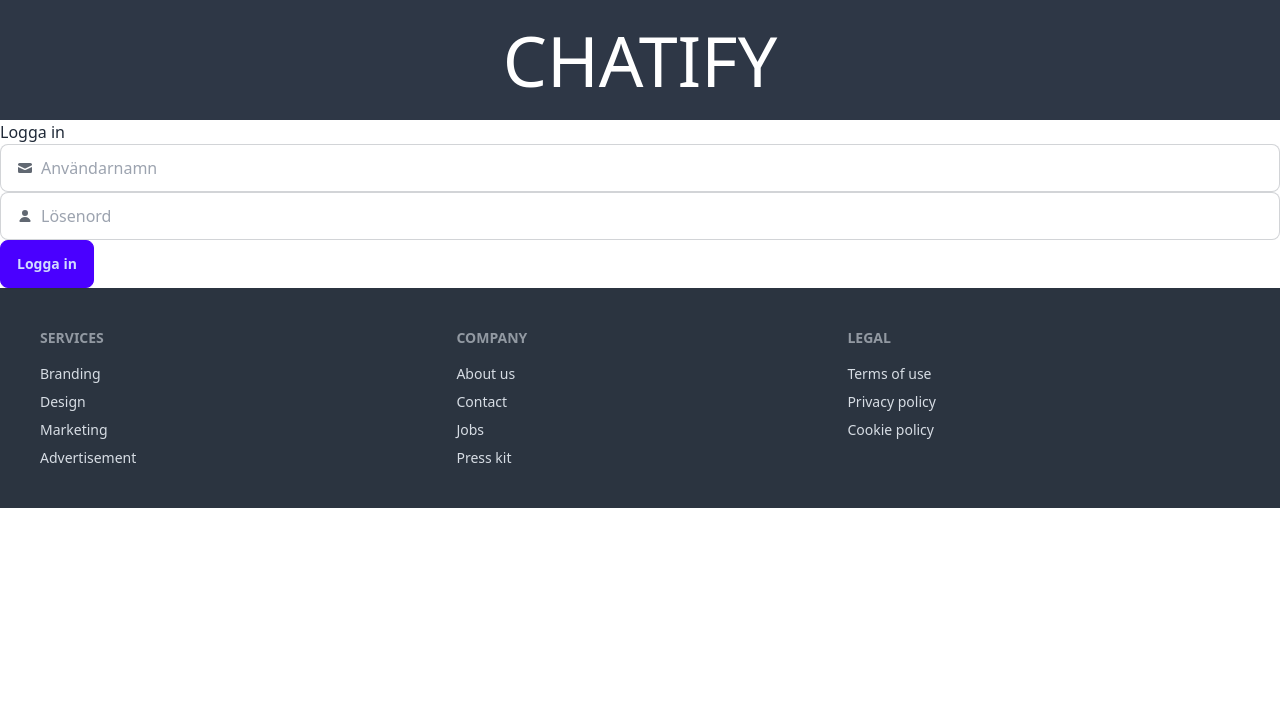
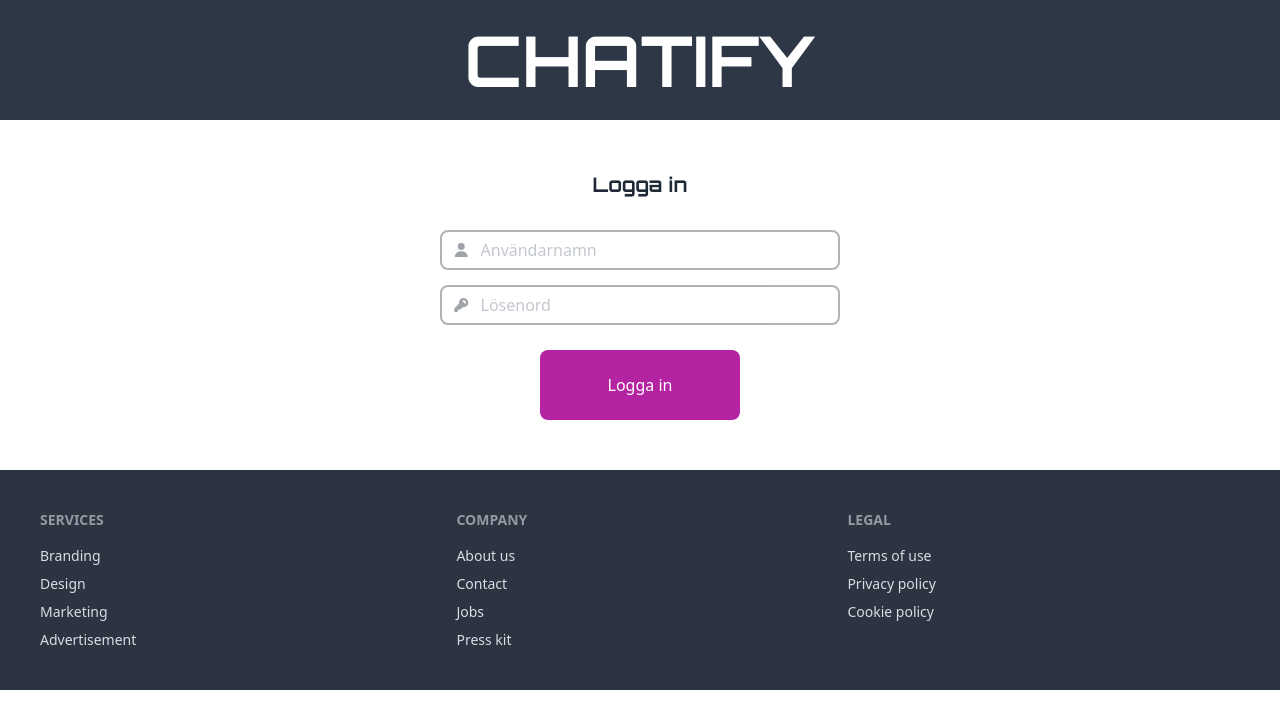
Before and after one commit to Nelliegrand/Chatify-app, a React (Vite) app: page /login in a window 1280 px wide. Shown: the top 728 px of the page. Built offline with nearby package versions, Linux system fonts and the light colour scheme.

Commit message:
lagt till resten av styling på register och login

```diff
--- a/index.html
+++ b/index.html
@@ -4,6 +4,9 @@
 <head>
   <meta charset="UTF-8" />
   <meta name="viewport" content="width=device-width, initial-scale=1.0" />
+  <link rel="preconnect" href="https://fonts.googleapis.com">
+  <link rel="preconnect" href="https://fonts.gstatic.com" crossorigin>
+  <link href="https://fonts.googleapis.com/css2?family=Orbitron:wght@400..900&display=swap" rel="stylesheet">
   <title>Chatify</title>
 </head>
 
--- a/src/comps/Chat.jsx
+++ b/src/comps/Chat.jsx
@@ -2,6 +2,8 @@ import { useState, useEffect } from "react";
 import Sidenav from "./SideNav";
 import axios from "axios";
 import DOMPurify from "dompurify";
+import Header from "./Header";
+import Footer from "./Footer";
 
 //Mina setters
 function Chat() {
@@ -180,6 +182,8 @@ function Chat() {
     };
 
     return (
+        <>
+            <Header />
             <div>
                 <Sidenav />
                 <div id="main">
@@ -237,6 +241,8 @@ function Chat() {
                     </div>
                 </div>
             </div>
+            <Footer />
+        </>
     );
 }
 
--- a/src/comps/Header.jsx
+++ b/src/comps/Header.jsx
@@ -1,10 +1,10 @@
-
 
 function Header() {
     return (
         <div>
             <header
                 style={{
+
                     width: "100%",
                     height: "120px",
                     backgroundColor: "rgb(46, 55, 70)",
@@ -20,9 +20,10 @@ function Header() {
                 style={{
                     fontSize: "70px",
                     padding: '20px',
-                    fontFamily: "inherit"
+                    fontFamily: "'Orbitron', sans-serif",
+                    fontWeight: "700"
                 }}
-            >CHATIFY</h1>
+                className="orbitron">CHATIFY</h1>
             </header>
         </div>
     )
--- a/src/comps/Login.jsx
+++ b/src/comps/Login.jsx
@@ -1,4 +1,4 @@
-import React, { useState, useEffect } from "react";
+import React, { useState } from "react";
 import Header from "./Header";
 import Footer from "./Footer";
 import { useNavigate } from "react-router-dom";
@@ -45,29 +45,10 @@ function Login({ onLogin }) {  // Ta emot onLogin som en prop
     return (
         <>
             <Header />
-            <div>
-                <h1>Logga in</h1>
+            <div className="form-container">
+                <h1 className="login">Logga in</h1>
                 {error && <p style={{ color: "red" }}>{error}</p>}
-                <label className="input input-bordered flex items-center gap-2">
-                    <svg
-                        xmlns="http://www.w3.org/2000/svg"
-                        viewBox="0 0 16 16"
-                        fill="currentColor"
-                        className="h-4 w-4 opacity-70">
-                        <path
-                            d="M2.5 3A1.5 1.5 0 0 0 1 4.5v.793c.026.009.051.02.076.032L7.674 8.51c.206.1.446.1.652 0l6.598-3.185A.755.755 0 0 1 15 5.293V4.5A1.5 1.5 0 0 0 13.5 3h-11Z" />
-                        <path
-                            d="M15 6.954 8.978 9.86a2.25 2.25 0 0 1-1.956 0L1 6.954V11.5A1.5 1.5 0 0 0 2.5 13h11a1.5 1.5 0 0 0 1.5-1.5V6.954Z" />
-                    </svg>
-                    <input
-                        type="text"
-                        className="grow"
-                        placeholder="Användarnamn"
-                        value={username}
-                        onChange={(e) => setUsername(e.target.value)}
-                    />
-                </label>
-                <label className="input input-bordered flex items-center gap-2">
+                <label className="input-field">
                     <svg
                         xmlns="http://www.w3.org/2000/svg"
                         viewBox="0 0 16 16"
@@ -77,18 +58,35 @@ function Login({ onLogin }) {  // Ta emot onLogin som en prop
                             d="M8 8a3 3 0 1 0 0-6 3 3 0 0 0 0 6ZM12.735 14c.618 0 1.093-.561.872-1.139a6.002 6.002 0 0 0-11.215 0c-.22.578.254 1.139.872 1.139h9.47Z" />
                     </svg>
                     <input
+                        type="text"
+                        placeholder="Användarnamn"
+                        value={username}
+                        onChange={(e) => setUsername(e.target.value)}
+                    />
+                </label>
+                <label className="input-field">
+                    <svg
+                        xmlns="http://www.w3.org/2000/svg"
+                        viewBox="0 0 16 16"
+                        fill="currentColor"
+                        className="h-4 w-4 opacity-70">
+                        <path
+                            fillRule="evenodd"
+                            d="M14 6a4 4 0 0 1-4.899 3.899l-1.955 1.955a.5.5 0 0 1-.353.146H5v1.5a.5.5 0 0 1-.5.5h-2a.5.5 0 0 1-.5-.5v-2.293a.5.5 0 0 1 .146-.353l3.955-3.955A4 4 0 1 1 14 6Zm-4-2a.75.75 0 0 0 0 1.5.5.5 0 0 1 .5.5.75.75 0 0 0 1.5 0 2 2 0 0 0-2-2Z"
+                            clipRule="evenodd" />
+                    </svg>
+                    <input
                         type="password"
-                        className="grow"
                         placeholder="Lösenord"
                         value={password}
                         onChange={(e) => setPassword(e.target.value)}
                     />
                 </label>
-                <button className="btn btn-primary" onClick={handleLogin}>Logga in</button>
+                <button className="btn-primary-register-login" onClick={handleLogin}>Logga in</button>
             </div>
             <Footer />
         </>
     );
-};
+}
 
 export default Login;
--- a/src/index.css
+++ b/src/index.css
@@ -2,6 +2,7 @@
 @tailwind components;
 @tailwind utilities;
 
+/*Styling för sidenav*/
 .sidenav {
     height: 100%;
     width: 0;
@@ -13,6 +14,7 @@
     overflow-x: hidden;
     transition: 0.5s;
     padding-top: 60px;
+
 }
 
 .sidenav a:hover {
@@ -44,8 +46,10 @@ span {
     left: 25px;
     font-size: 25px;
     cursor: pointer;
+    color: white;
 }
 
+/*Styling för chattsidan*/
 #main {
     transition: margin-left .5s;
     padding: 16px;
@@ -130,3 +134,128 @@ span {
     height: 50px;
     width: 50px;
 }
+
+.btn-primary {
+    margin-right: 10px;
+}
+
+.btn-secondary {
+    margin-left: 10px;
+}
+
+/*Styling för registreringssidan*/
+
+.new-reg {
+    font-size: 24px;
+    font-family: orbitron;
+    font-weight: bold;
+    margin-top: 20px;
+    margin-bottom: 20px;
+    text-align: center;
+}
+
+.pick-avatar {
+    text-align: center;
+    font-weight: bold;
+}
+
+
+.error-message {
+    color: red;
+    text-align: center;
+}
+
+
+.success-message {
+    color: green;
+    text-align: center;
+}
+
+.avatar-container {
+    display: flex;
+    flex-wrap: wrap;
+    justify-content: center;
+    margin: 20px
+        /* Centrerar avatarbilderna horisontellt */
+}
+
+.avatar-image {
+    cursor: pointer;
+    margin: 5px;
+    width: 75px;
+    height: 75px;
+    border-radius: 50%;
+    transition: border 0.3s ease;
+}
+
+.avatar-image.selected {
+    border: 2px solid rgb(153, 5, 153);
+}
+
+/* Ny CSS för att centrera formulärfälten och knappen */
+.form-container {
+    display: flex;
+    flex-direction: column;
+    align-items: center;
+    margin-top: 50px;
+    /* Centrerar formcontainern och sätter en bredd på 50% av dess föräldraelement */
+}
+
+.input-field {
+    display: flex;
+    align-items: center;
+    /* Centrerar innehållet vertikalt */
+    border: solid 2px grey;
+    opacity: 60%;
+    height: 40px;
+    border-radius: 8px;
+    padding-left: 10px;
+    /* Lite utrymme till vänster för ikonen */
+    width: 400px;
+    margin-bottom: 15px;
+}
+
+.input-field svg {
+    margin-right: 10px;
+    /* Utrymme mellan ikonen och texten */
+    height: 20px;
+    /* Justera storleken på ikonen om nödvändigt */
+    width: 20px;
+}
+
+.input-field input {
+    border: none;
+    /* Ta bort inputfältets inbyggda kantlinje */
+    width: 100%;
+    /* Fyll hela bredden av input-fältet */
+    height: 100%;
+    /* Säkerställ att texten tar upp hela höjden av input-fältet */
+    outline: none;
+    /* Ta bort den blå kanten när fältet är aktivt */
+    font-size: 16px;
+    /* Justera storleken på texten */
+    background: transparent;
+    /* Gör bakgrunden transparent så den följer föräldraelementet */
+}
+
+.btn-primary-register-login {
+    width: 200px;
+    /* Sätter bredden på knappen till 65% av formcontainerns bredd */
+    height: 70px;
+    /* Behåller maxbredden på 400px */
+    text-align: center;
+    background-color: rgb(180, 35, 161);
+    color: white;
+    margin: 10px;
+    margin-bottom: 50px;
+    border-radius: 8px;
+}
+
+/*Styling för login*/
+
+.login {
+    font-size: 20px;
+    font-family: orbitron;
+    margin-bottom: 30px;
+    font-weight: bold;
+}
```
Also changed, not shown: src/comps/Register.jsx (+16 -20 lines). Lines whose indentation alone changed are shown as unchanged.
